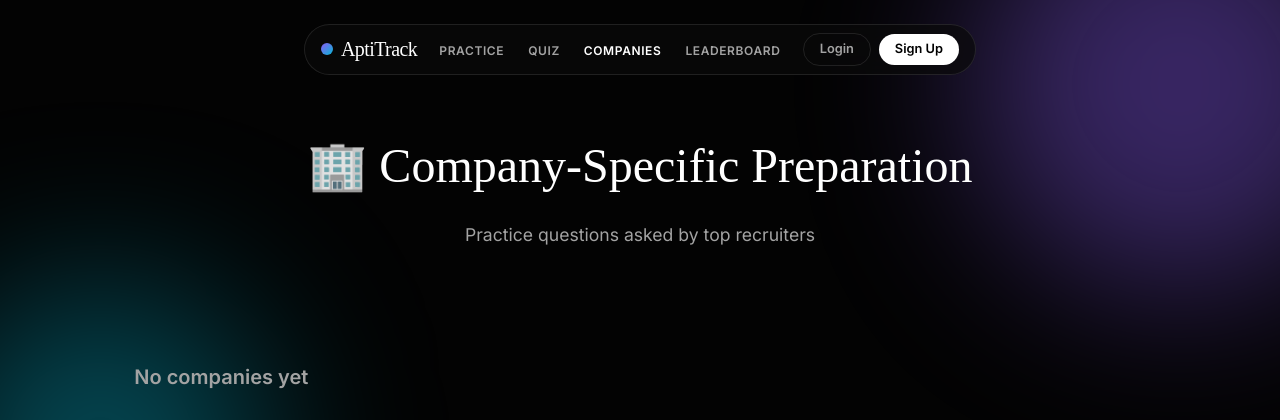
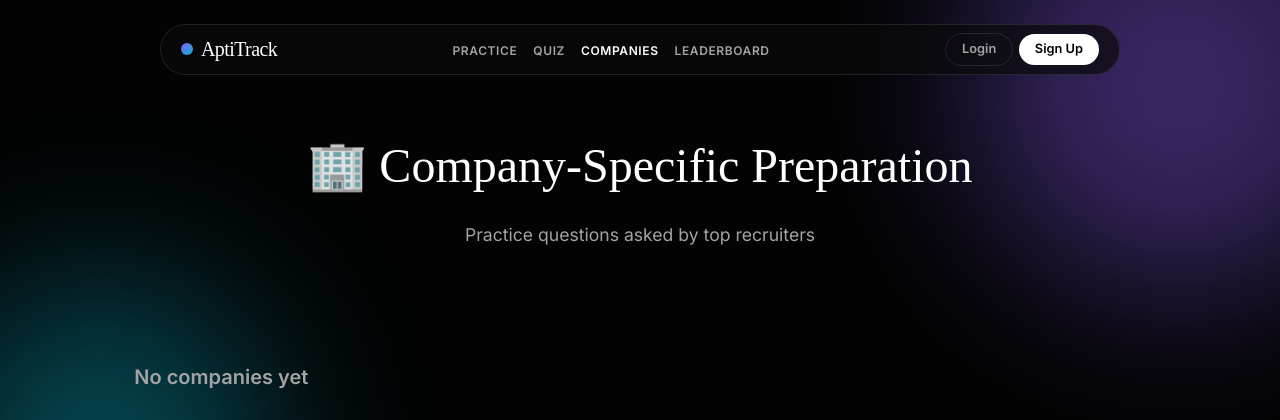
Before and after one commit to kuntal-das-k/AptiTrack, a Django app: page /companies/ in a window 1280 px wide. Shown: the top 420 px of the page. Run offline with Django 5.2, Linux system fonts and the light colour scheme; data that the repository does not hold is empty; some web fonts are replaced.

Commit message:
fix: navbar overlap when authenticated - widen pill to fit all nav items

```diff
--- a/core/static/core/css/style.css
+++ b/core/static/core/css/style.css
@@ -115,35 +115,36 @@ img { max-width: 100%; height: auto; }
   top: 1.5rem; left: 50%;
   transform: translateX(-50%);
   z-index: 100;
-  width: 95%; max-width: 672px;
+  width: 95%; max-width: 960px;
   background: var(--glass);
   backdrop-filter: blur(16px);
   -webkit-backdrop-filter: blur(16px);
   border: 1px solid var(--glass-border);
   border-radius: 9999px;
-  padding: 0.5rem 1rem;
+  padding: 0.5rem 1.25rem;
 }
 .navbar .container {
   display: flex; align-items: center; justify-content: space-between;
-  width: 100%; padding: 0; margin: 0;
+  width: 100%; padding: 0; margin: 0; gap: 1rem;
 }
 .navbar-brand {
   display: flex; align-items: center; gap: 0.5rem;
   font-size: 1.25rem; color: var(--text-primary);
   letter-spacing: -0.02em;
+  flex-shrink: 0; white-space: nowrap;
 }
 .logo-icon-sm {
   width: 12px; height: 12px; border-radius: 50%;
   background: linear-gradient(135deg, var(--accent), var(--accent-cyan));
 }
-.nav-links { display: flex; gap: 1.5rem; align-items: center; list-style: none; }
+.nav-links { display: flex; gap: 1rem; align-items: center; list-style: none; flex-shrink: 1; min-width: 0; }
 .nav-links a {
   color: var(--text-secondary);
   font-size: 12px; text-transform: uppercase; font-weight: 600;
   letter-spacing: 0.05em; transition: var(--transition);
 }
 .nav-links a:hover, .nav-links a.active { color: var(--text-primary); }
-.nav-right { display: flex; align-items: center; gap: 0.5rem; }
+.nav-right { display: flex; align-items: center; gap: 0.35rem; flex-shrink: 0; white-space: nowrap; }
 
 /* ─── Container & Layout ─────────────────── */
 .container { max-width: 1280px; margin: 0 auto; padding: 0 1.5rem; }
```
